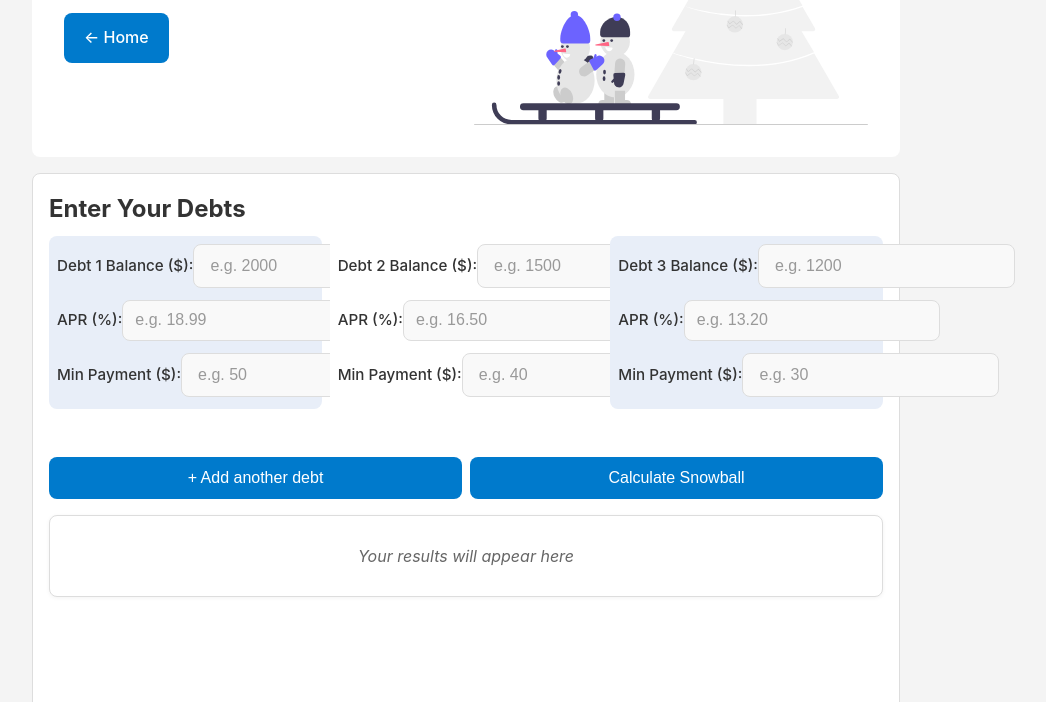
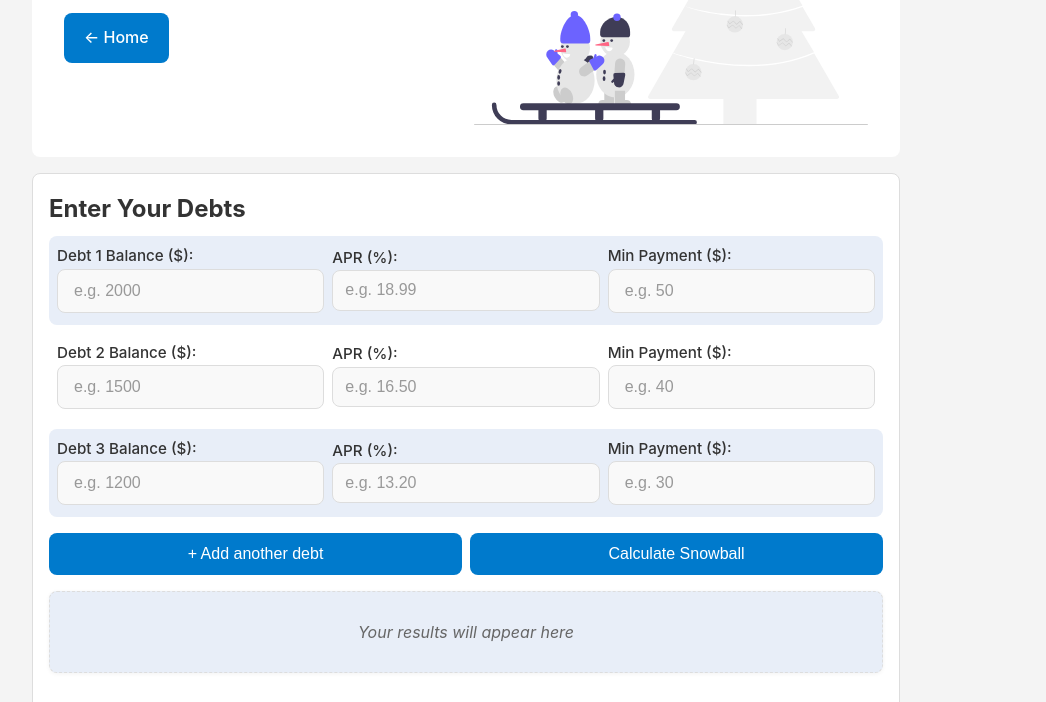
Before and after one commit to blickz55/clearcalc, a website with bundled scripts: page calculators/debt-snowball.html in a window 1280 px wide. Shown: the part 407-1109 px from the top of the page, without its empty margins (174-1220 px from the left). Built offline with nearby package versions, Linux system fonts and the light colour scheme.

Commit message:
chore: add debt‑snowball–only CSS overrides

```diff
--- a/css/snowball.css
+++ b/css/snowball.css
@@ -1,35 +1,29 @@
-/* ───────────────────────────────── Debt‑Snowball Overrides ───────────────────────────────── */
+/* snowball.css — loaded after style.css */
 
-#snowballForm {
-    display: flex;
-    flex-direction: column;
-    gap: var(--spacing);
+/* target only the Snowball container */
+#debtContainer > .debt-entry {
+    display: grid !important;                   /* override the flex */
+    grid-template-columns: repeat(3,minmax(0,1fr));
+    gap: var(--field-spacing);
+    padding: var(--field-spacing);
+    border-radius: var(--border-radius);
+    background: var(--surface-alt);
   }
 
-  #debtContainer {
-    display: grid;
-    grid-template-columns: repeat(3, minmax(0, 1fr));
-    gap: var(--field-spacing);
-    margin-bottom: var(--spacing);
-  }
-
-  .debt-entry {
-    background: var(--surface-alt);
-    padding: var(--field-spacing);
-    border-radius: var(--border-radius);
-  }
-
-  .debt-entry:nth-child(even) {
+  #debtContainer > .debt-entry:nth-child(even) {
     background: var(--surface);
   }
 
-  .debt-entry label {
-    display: block;
+  /* stack label + input vertically */
+  #debtContainer > .debt-entry label {
+    display: flex;
+    flex-direction: column;
     font-weight: 500;
     margin-bottom: 0.25rem;
   }
 
-  .debt-entry input {
+  /* uniform inputs */
+  #debtContainer > .debt-entry input {
     width: 100%;
     padding: 0.75rem 1rem;
     border: 1px solid var(--border);
@@ -37,24 +31,22 @@
     background: #f9f9f9;
     transition: border-color 0.2s, box-shadow 0.2s;
   }
-
-  .debt-entry input:hover {
+  #debtContainer > .debt-entry input:hover {
     background: #fff;
   }
-
-  .debt-entry input:focus {
+  #debtContainer > .debt-entry input:focus {
     border-color: var(--primary-color);
     box-shadow: 0 0 0 3px rgba(0,122,204,0.3);
   }
 
-  /* Slim down just the APR input */
-  #debtContainer .debt-entry input[name="apr"] {
+  /* slim down just the APR field */
+  #debtContainer > .debt-entry input[name="apr"] {
     padding: 0.5rem 0.75rem;
     height: auto;
     line-height: 1.4;
   }
 
-  /* form buttons */
+  /* actions row */
   #snowballForm .actions {
     display: flex;
     gap: var(--field-spacing);
@@ -64,18 +56,7 @@
     flex: 1;
   }
 
-  /* results styling */
-  #snowballResults {
-    background: var(--surface);
-    border: 1px solid var(--border);
-    border-radius: var(--border-radius);
-    padding: var(--spacing);
-    box-shadow: 0 1px 4px rgba(0,0,0,0.05);
-    margin-top: var(--spacing);
-  }
-  #snowballResults p {
-    margin-bottom: var(--field-spacing);
-  }
+  /* results list */
   #snowballResults ul {
     list-style: none;
     padding: 0;
@@ -93,7 +74,7 @@
     color: var(--primary-color);
   }
 
-  /* chart canvas */
+  /* chart */
   #snowballChart {
     display: none;
     width: 100% !important;
@@ -104,3 +85,13 @@
   #snowballChart.active {
     display: block;
   }
+
+  /* mobile fallback */
+  @media (max-width: 600px) {
+    #debtContainer {
+      grid-template-columns: 1fr !important;
+    }
+    #snowballForm .actions {
+      flex-direction: column;
+    }
+  }
```
